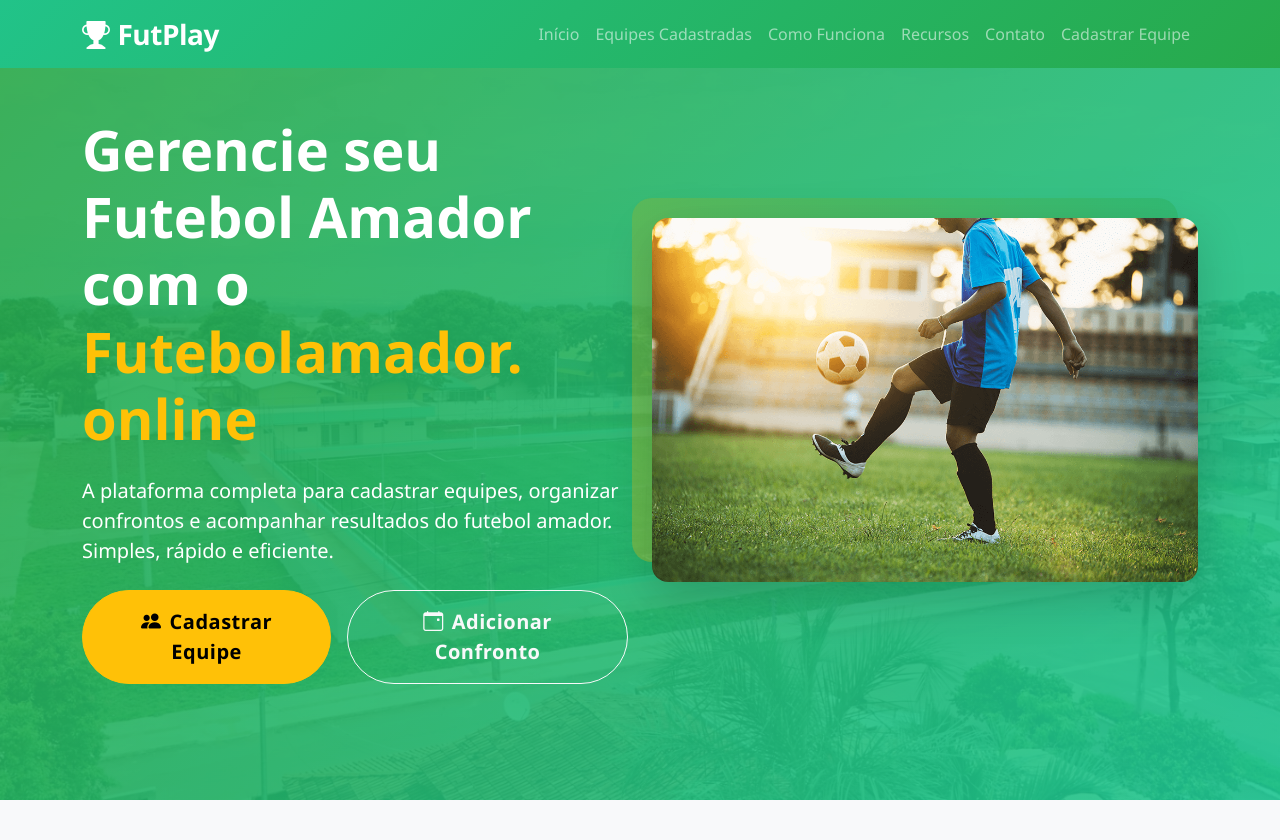
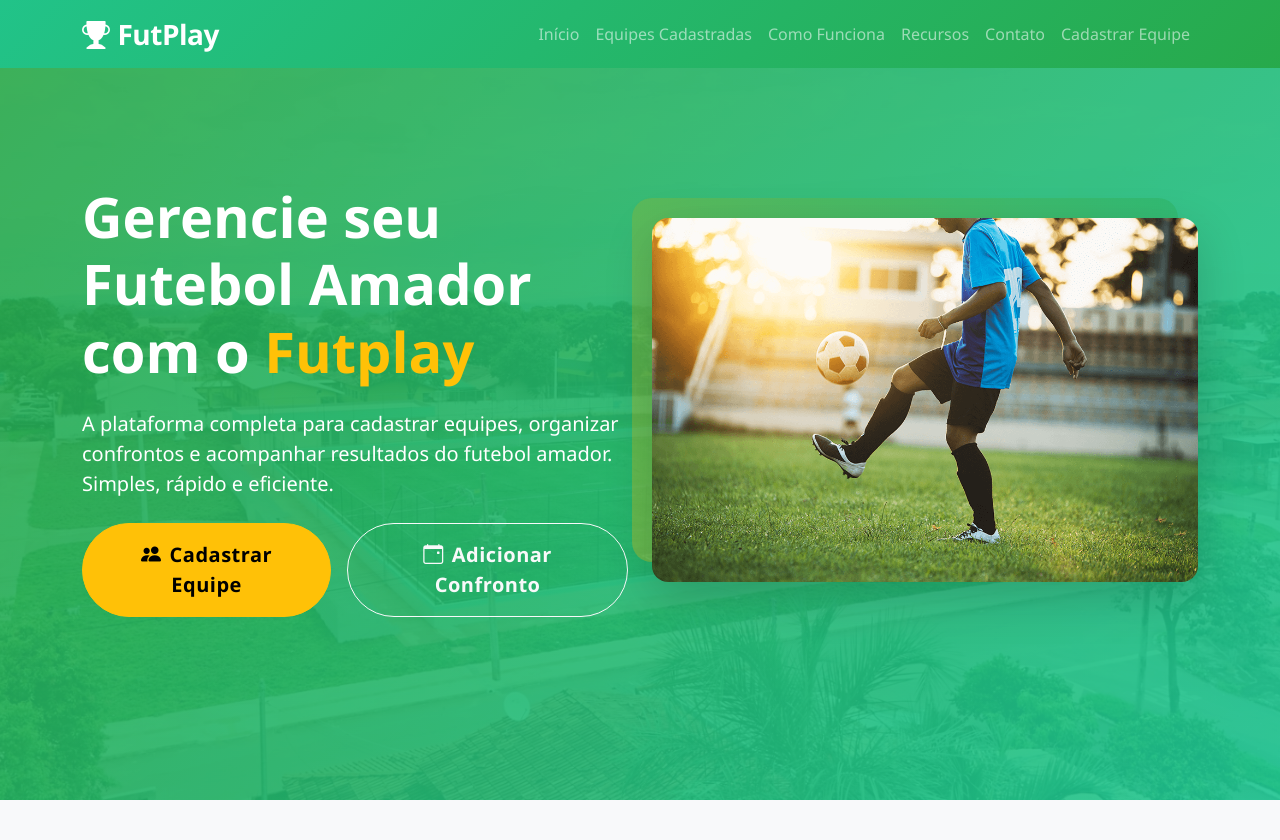
Before and after one commit to joaontdev/futebolamador.online, a PHP site: page / in a window 1280 px wide. Shown: the top 840 px of the page. Run offline with PHP 8.4, Linux system fonts and the light colour scheme.

Commit message:
Teste de push action

```diff
--- a/app/views/landingpage.php
+++ b/app/views/landingpage.php
@@ -61,7 +61,7 @@
                 <div class="col-lg-6">
                     <div class="hero-content text-white">
                         <h1 class="display-4 fw-bold mb-4 animate-fade-in">
-                            Gerencie seu Futebol Amador com o <span class="text-warning">Futebolamador.<br>online</span>
+                            Gerencie seu Futebol Amador com o <span class="text-warning">Futplay</span>
                         </h1>
                         <p class="lead mb-4 animate-fade-in-delay">
                             A plataforma completa para cadastrar equipes, organizar confrontos e acompanhar resultados
```
